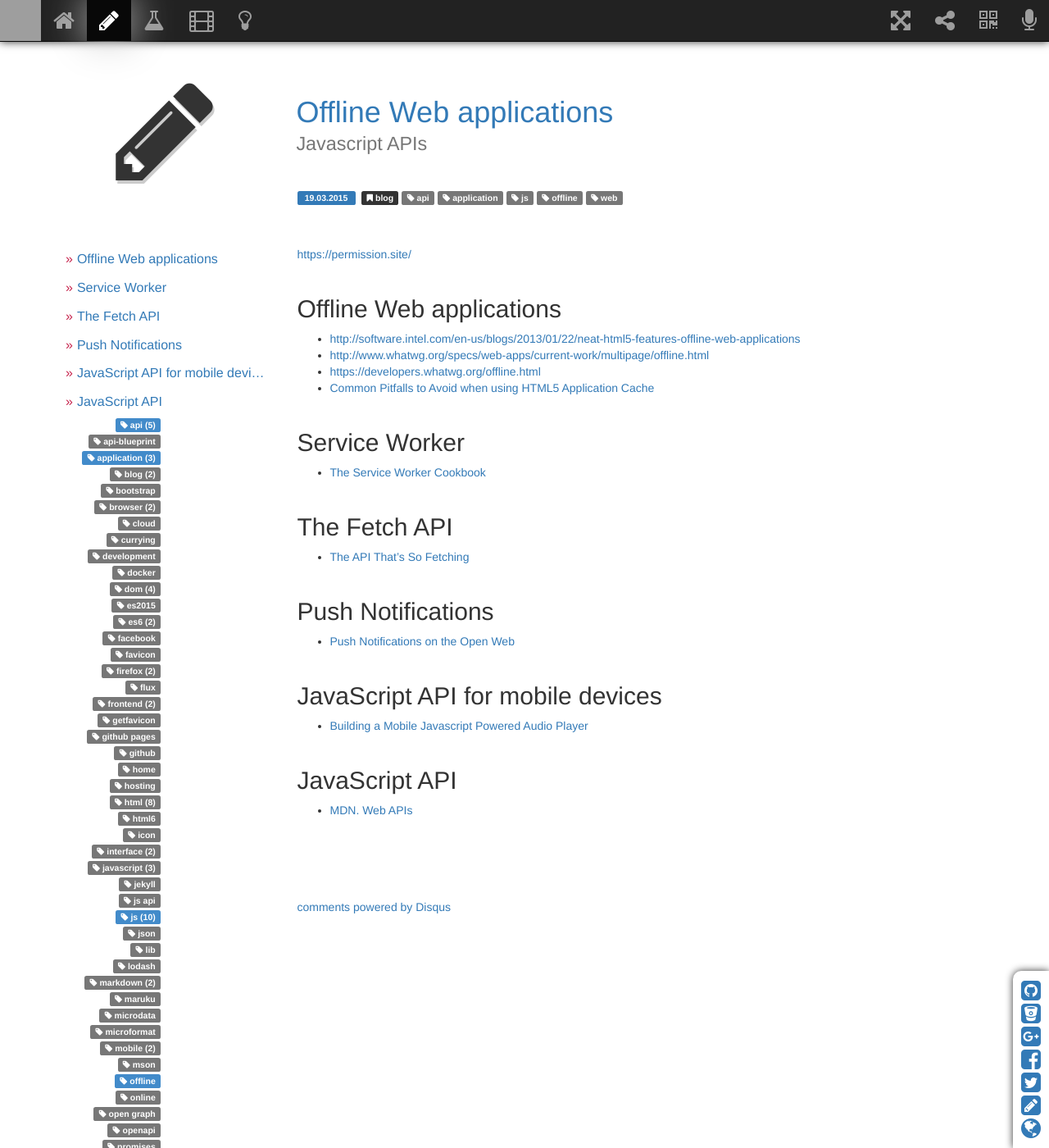
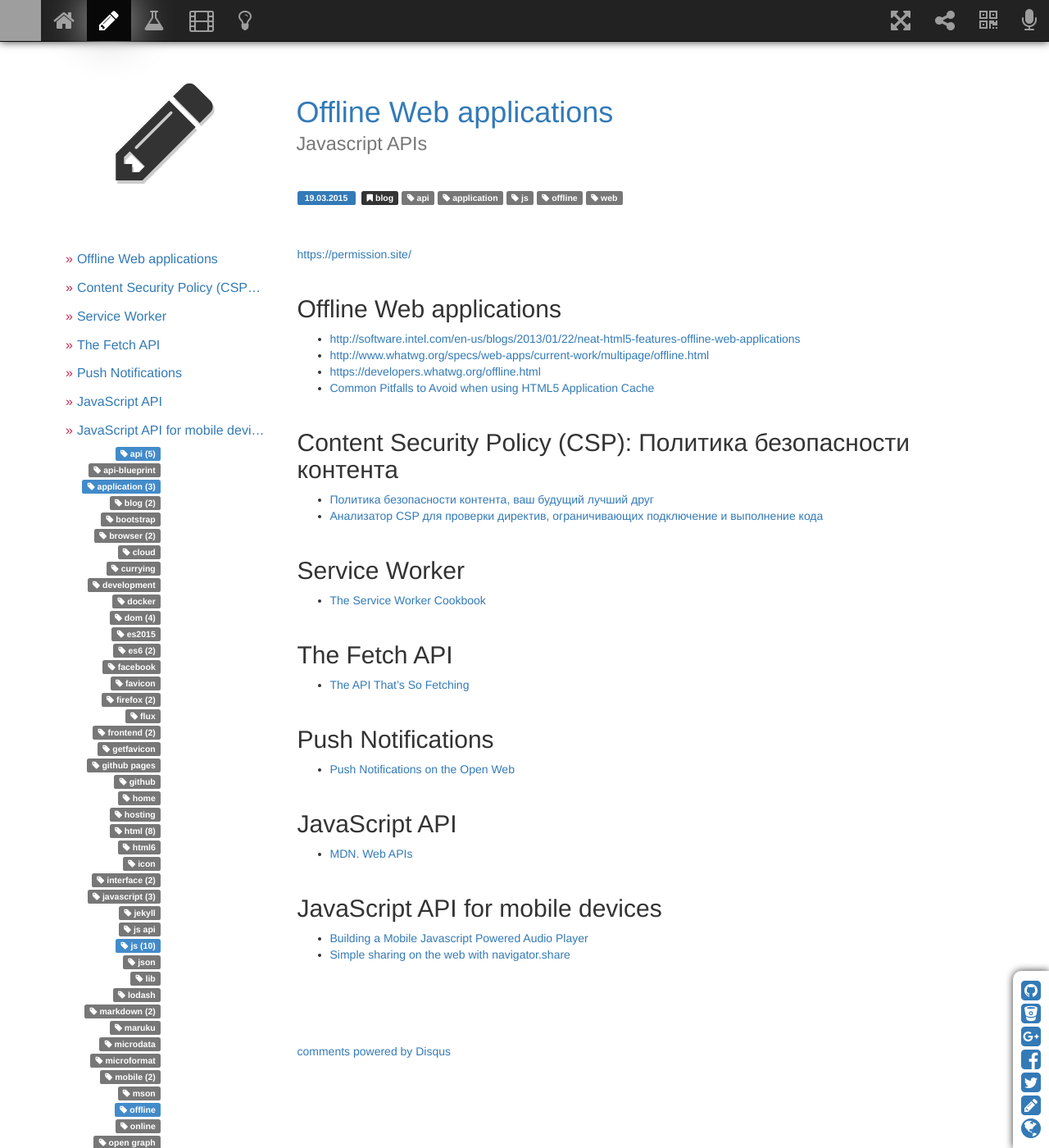
Before and after one commit to sergeymakoveev/sergeymakoveev.github.com, a Jekyll site: the page built from _posts/2015-03-19-jsapi.md, in a window 1280 px wide and 1400 px high. Shown: the whole window at 82% size. Built offline with Jekyll 4.4.1, drawn with Linux system fonts in a browser that asks for light colours; nearby versions of some CDN libraries; comment, search, counter and statistics services are not loaded; grey boxes are pictures that could not be loaded.

Commit message:
обновил контент

```diff
--- a/_posts/2015-03-19-jsapi.md
+++ b/_posts/2015-03-19-jsapi.md
@@ -15,6 +15,10 @@
 *   <https://developers.whatwg.org/offline.html>
 *   [Common Pitfalls to Avoid when using HTML5 Application Cache](http://www.sitepoint.com/common-pitfalls-avoid-using-html5-application-cache)
 
+##  Content Security Policy (CSP): Политика безопасности контента
+*   [Политика безопасности контента, ваш будущий лучший друг](http://prgssr.ru/development/politika-bezopasnosti-kontenta-vash-budushij-luchshij-drug.html)
+*   [Анализатор CSP для проверки директив, ограничивающих подключение и выполнение кода](https://csp-evaluator.withgoogle.com/)
+
 ## Service Worker
 *   [The Service Worker Cookbook](https://serviceworke.rs/)
 
@@ -24,8 +28,9 @@
 ## Push Notifications
 *   [Push Notifications on the Open Web](http://updates.html5rocks.com/2015/03/push-notificatons-on-the-open-web)
 
+## JavaScript API
+*   [MDN. Web APIs](https://developer.mozilla.org/en-US/docs/Web/API)
+
 ## JavaScript API for mobile devices
 *   [Building a Mobile Javascript Powered Audio Player](http://www.sitepoint.com/building-mobile-javascript-powered-audio-player)
-
-## JavaScript API
-*   [MDN. Web APIs](https://developer.mozilla.org/en-US/docs/Web/API)
+*   [Simple sharing on the web with navigator.share](https://paul.kinlan.me/navigator.share/)
```
Also changed, not shown: _posts/2015-05-21-js.es6.md (+2 -0 lines), _posts/2015-05-21-js.fp.md (+4 -0 lines), _posts/2015-06-18-js.react.md (+3 -0 lines).
